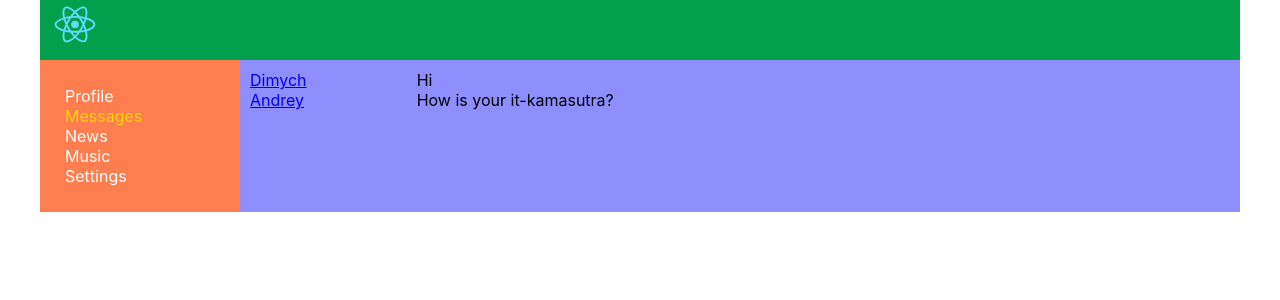
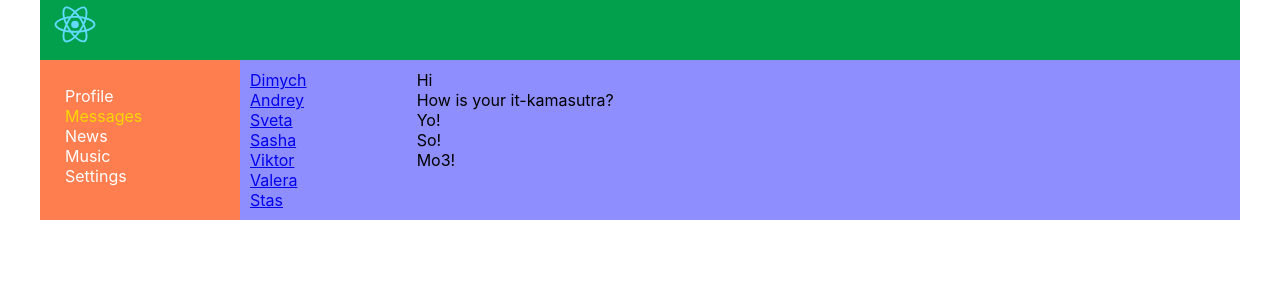
Before and after one commit to j-sonic/react-way-of-samurai, a React (Create React App) app: page /dialogs in a window 1280 px wide. Shown: the top 300 px of the page. Built offline with nearby package versions, Linux system fonts and the light colour scheme.

Commit message:
25. Уроки React JS (метод массива - map)

```diff
--- a/src/components/Dialogs/Dialogs.jsx
+++ b/src/components/Dialogs/Dialogs.jsx
@@ -13,7 +13,7 @@
 }
 
 const Dialogs = () => {
-  let dialogsData = [
+  let dialogs = [
     {id: 1, name: 'Dimych'},
     {id: 2, name: 'Andrey'},
     {id: 3, name: 'Sveta'},
@@ -22,22 +22,23 @@
     {id: 6, name: 'Valera'},
     {id: 7, name: 'Stas'}
   ]
-  let MessagesData = [
+  let messages = [
     {id: 1, message: 'Hi'},
     {id: 2, message: 'How is your it-kamasutra?'},
     {id: 3, message: 'Yo!'},
     {id: 4, message: 'So!'},
-    {id: 5, message: 'Mo!'}
+    {id: 5, message: 'Mo3!'}
   ]
+  let dialogsElements = dialogs.map( d => <DialogItem name={d.name} id={d.id} /> )
+  let messagesElements = messages.map( m => <Message message={m.message} /> )
+
   return (
     <div className={s.dialogs}>
       <div className={s.dialogsItems}>
-        <DialogItem name={dialogsData[0].name} id={dialogsData[0].id} />
-        <DialogItem name={dialogsData[1].name} id={dialogsData[1].id} />
+        { dialogsElements }
       </div>
       <div className={s.messages}>
-        <Message message={MessagesData[0].message}/>
-        <Message message={MessagesData[1].message}/>
+        { messagesElements }
       </div>
     </div>
   )
--- a/src/components/Profile/MyPosts/MyPosts.jsx
+++ b/src/components/Profile/MyPosts/MyPosts.jsx
@@ -3,11 +3,13 @@
 import Post from './Post/Post'
 
 const MyPosts = () => {
-  let postData = [
+  let posts = [
     {id: 1, message: 'Hi, how are you?', likesCount: 12},
-    {id: 2, message: 'It\'s my first post.', likesCount: 11},
+    {id: 2, message: 'It\'s my first post.', likesCount: 8},
     {id: 3, message: 'Hello!', likesCount: 3},
   ]
+  let postElements = posts.map( p => <Post message={p.message} likesCount={p.likesCount} />)
+
   return (
     <div className={s.postsBlock}>
       <h3>My posts</h3>
@@ -20,8 +22,7 @@
         </div>
       </div>
       <div className={s.posts}>
-        <Post message={postData[0].message} likesCount={postData[0].likesCount} />
-        <Post message={postData[1].message} likesCount={postData[1].likesCount} />
+        { postElements }
       </div>
     </div>
   )
```
Also changed, not shown: 1 other file (tests, documents, lock files or other folders).
